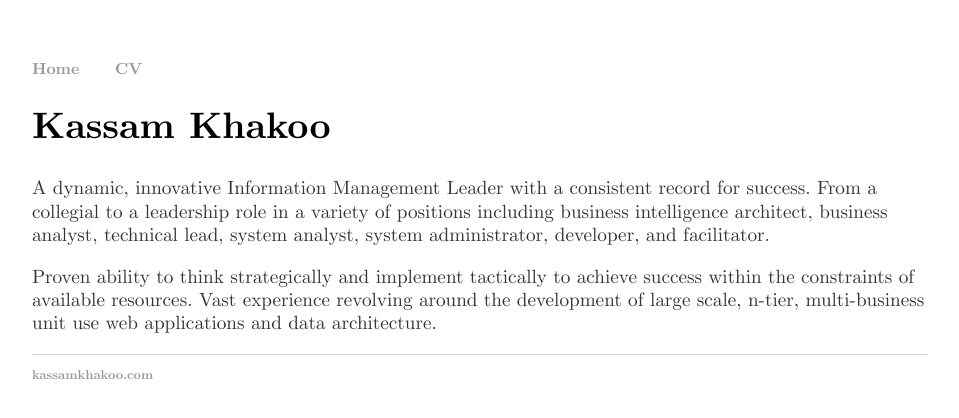
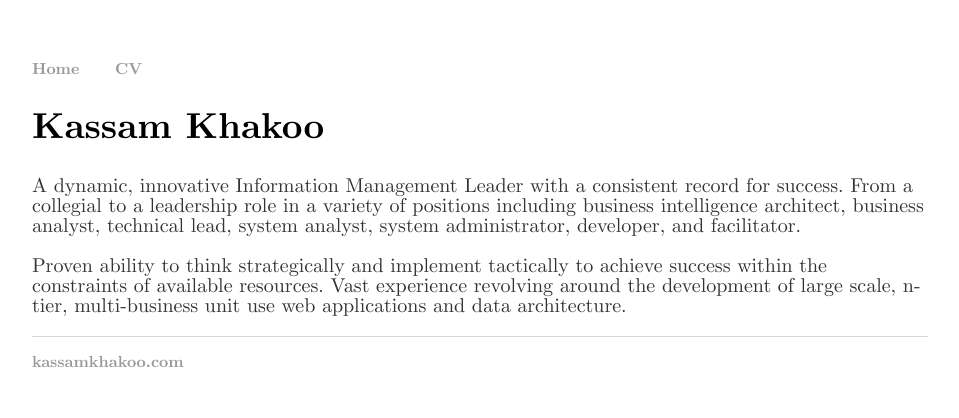
Before and after one commit to kassamkhakoo/kassamkhakoo.github.io, a Jekyll site: the page built from index.html, in a window 1280 px wide. Shown: the top 418 px of the page, without its empty margins (160-1119 px from the left). Built offline with Jekyll 4.4.1, drawn with Linux system fonts in a browser that asks for light colours.

Commit message:
Update main.css

```diff
--- a/css/main.css
+++ b/css/main.css
@@ -4,21 +4,21 @@ a { text-decoration: none; color: #999; }
 
 a:hover { text-decoration: underline; }
 
-p { font-size: 1.2em; font-family: 'Computer Modern Serif'; line-height: 1.2em; color: #333; }
+p { font-size: 20px; font-family: 'Computer Modern Serif'; line-height: 20px; color: #333; }
 
-ul { font-size: 1.1em; font-family: 'Computer Modern Serif'; line-height: 1.2em; color: #333; }
+ul { font-size: 18px; font-family: 'Computer Modern Serif'; line-height: 20px; color: #333; }
 
-li { font-size: 1.0em; font-family: 'Computer Modern Serif'; line-height: 1.2em; color: #333; }
+li { font-size: 16px; font-family: 'Computer Modern Serif'; line-height: 20px; color: #333; }
 
-.cv .download { float: right; font-family: 'Computer Modern Serif'; font-size: .8em; text-transform: uppercase; }
+.cv .download { float: right; font-family: 'Computer Modern Serif'; font-size: 12px; text-transform: uppercase; }
 
 h1, h2, h3, h4 { font-family: 'Computer Modern Serif'}
-h1 { font-size: 2.3em;  }
-h2 { font-size: 2.0em; }
-h3 { font-size: 1.7em; }
-h4 { font-size: 1.3em; }
+h1 { font-size: 36px;  }
+h2 { font-size: 32px; }
+h3 { font-size: 26px; }
+h4 { font-size: 20px; }
 
-nav ul, footer ul { font-size: 1em; font-family: 'Computer Modern Serif'; padding: 0px; list-style: none; font-weight: bold; }
+nav ul, footer ul { font-size: 16px; font-family: 'Computer Modern Serif'; padding: 0px; list-style: none; font-weight: bold; }
 nav ul li, footer ul li { display: inline; margin-right: 20px; }
 
 footer { border-top: 1px solid #d5d5d5; font-size: .8em; }
```
